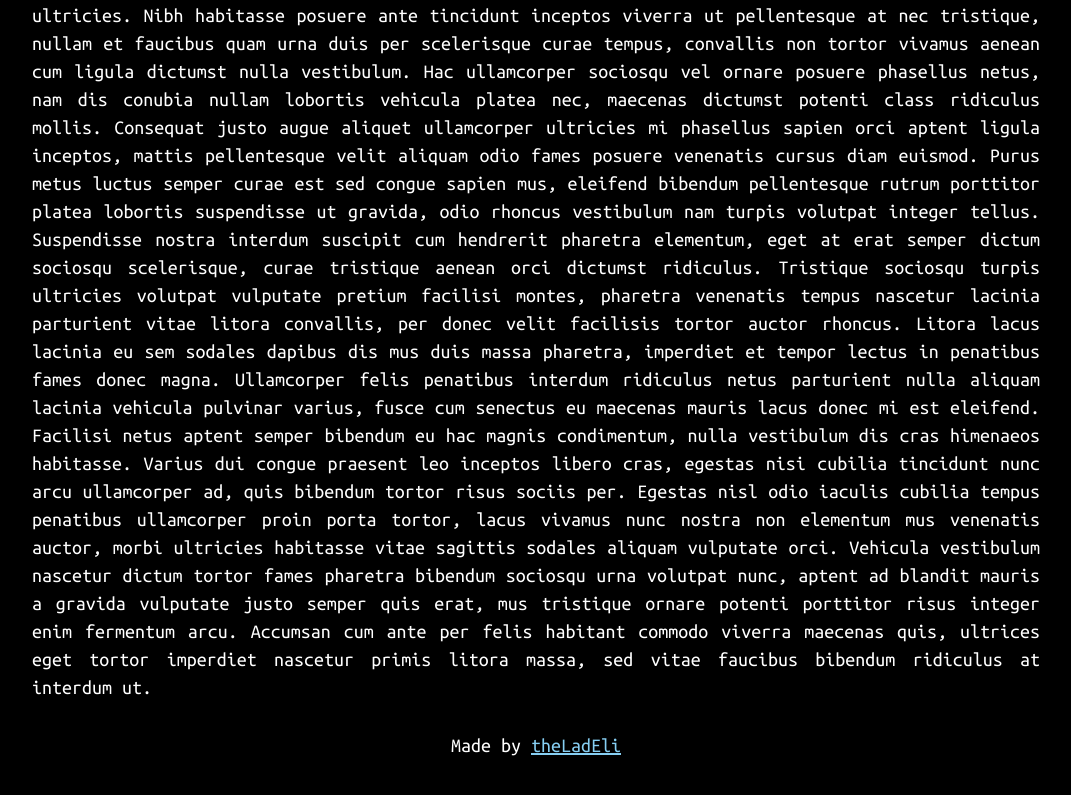
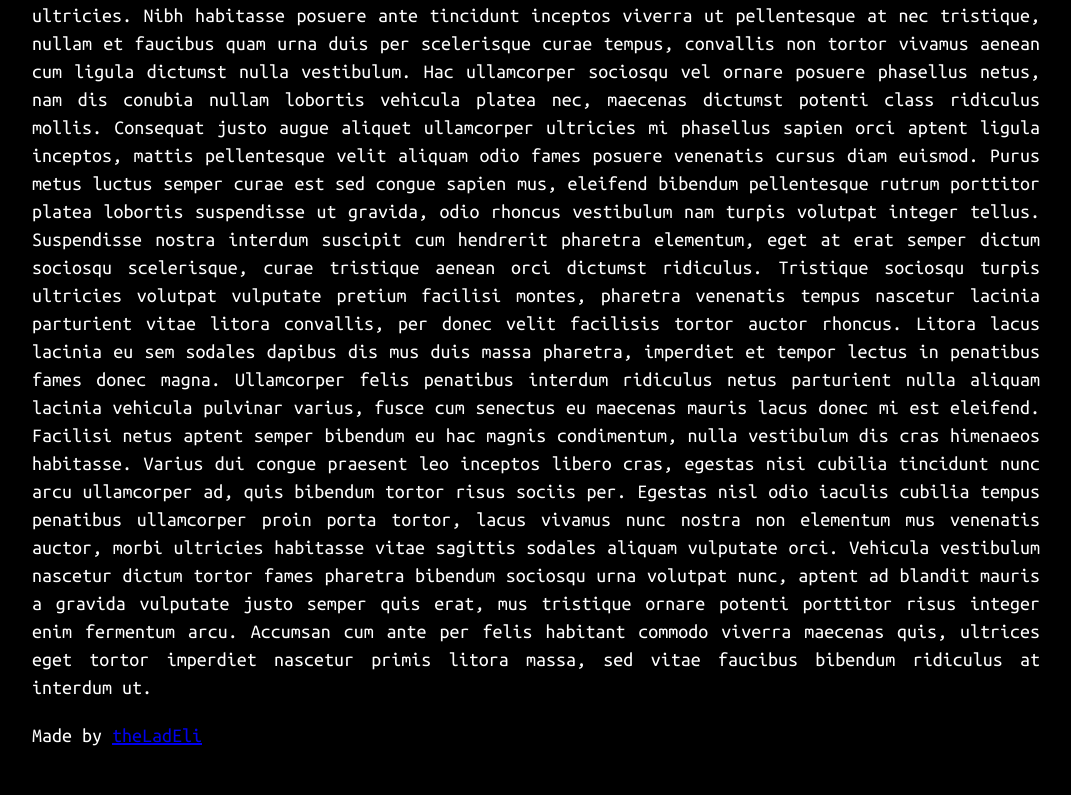
Before and after one commit to theLadEli/Cool-scroll-bar, a plain HTML site: page index.html in a window 1280 px wide. Shown: the part 3880-4675 px from the top of the page, without its empty margins (104-1175 px from the left). Drawn offline with Linux system fonts and the light colour scheme.

Commit message:
Update index.html

```diff
--- a/index.html
+++ b/index.html
@@ -45,9 +45,8 @@
         Ullamcorper felis penatibus interdum ridiculus netus parturient nulla aliquam lacinia vehicula pulvinar varius, fusce cum senectus eu maecenas mauris lacus donec mi est eleifend. Facilisi netus aptent semper bibendum eu hac magnis condimentum, nulla vestibulum dis cras himenaeos habitasse. Varius dui congue praesent leo inceptos libero cras, egestas nisi cubilia tincidunt nunc arcu ullamcorper ad, quis bibendum tortor risus sociis per. Egestas nisl odio iaculis cubilia tempus penatibus ullamcorper proin porta tortor, lacus vivamus nunc nostra non elementum mus venenatis auctor, morbi ultricies habitasse vitae sagittis sodales aliquam vulputate orci. Vehicula vestibulum nascetur dictum tortor fames pharetra bibendum sociosqu urna volutpat nunc, aptent ad blandit mauris a gravida vulputate justo semper quis erat, mus tristique ornare potenti porttitor risus integer enim fermentum arcu. Accumsan cum ante per felis habitant commodo viverra maecenas quis, ultrices eget tortor imperdiet nascetur primis litora massa, sed vitae faucibus bibendum ridiculus at interdum ut.
     </p>
 
-    <section id="copyright">
-        <p>Made by <a href="https://github.com/theLadEli/">theLadEli</a></p>
-    </section>
+    <p class="copyright">Made by <a href="https://github.com/theLadEli/">theLadEli</a></p>
+
 </body>
 
 <script type="text/javascript">
```
